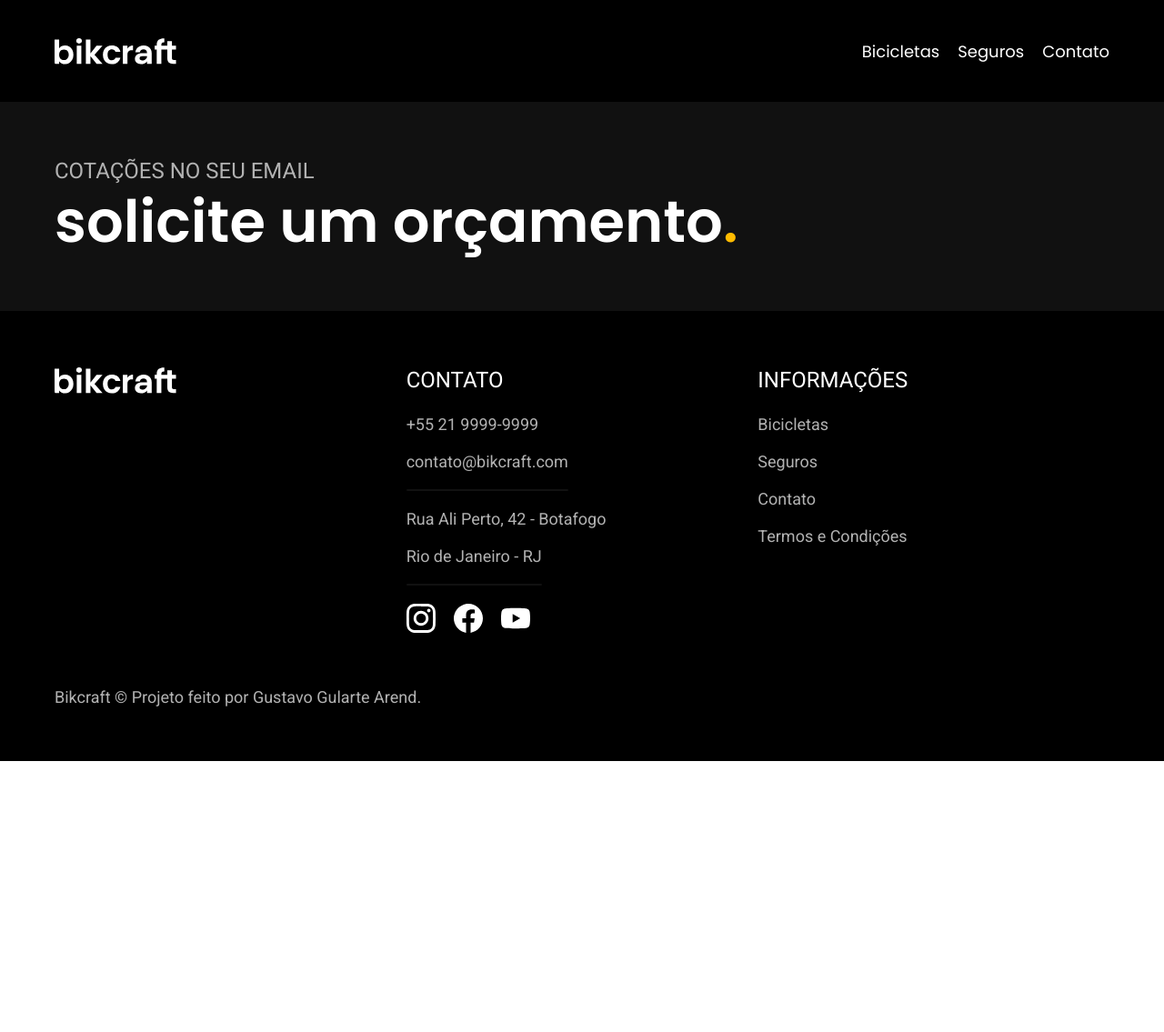
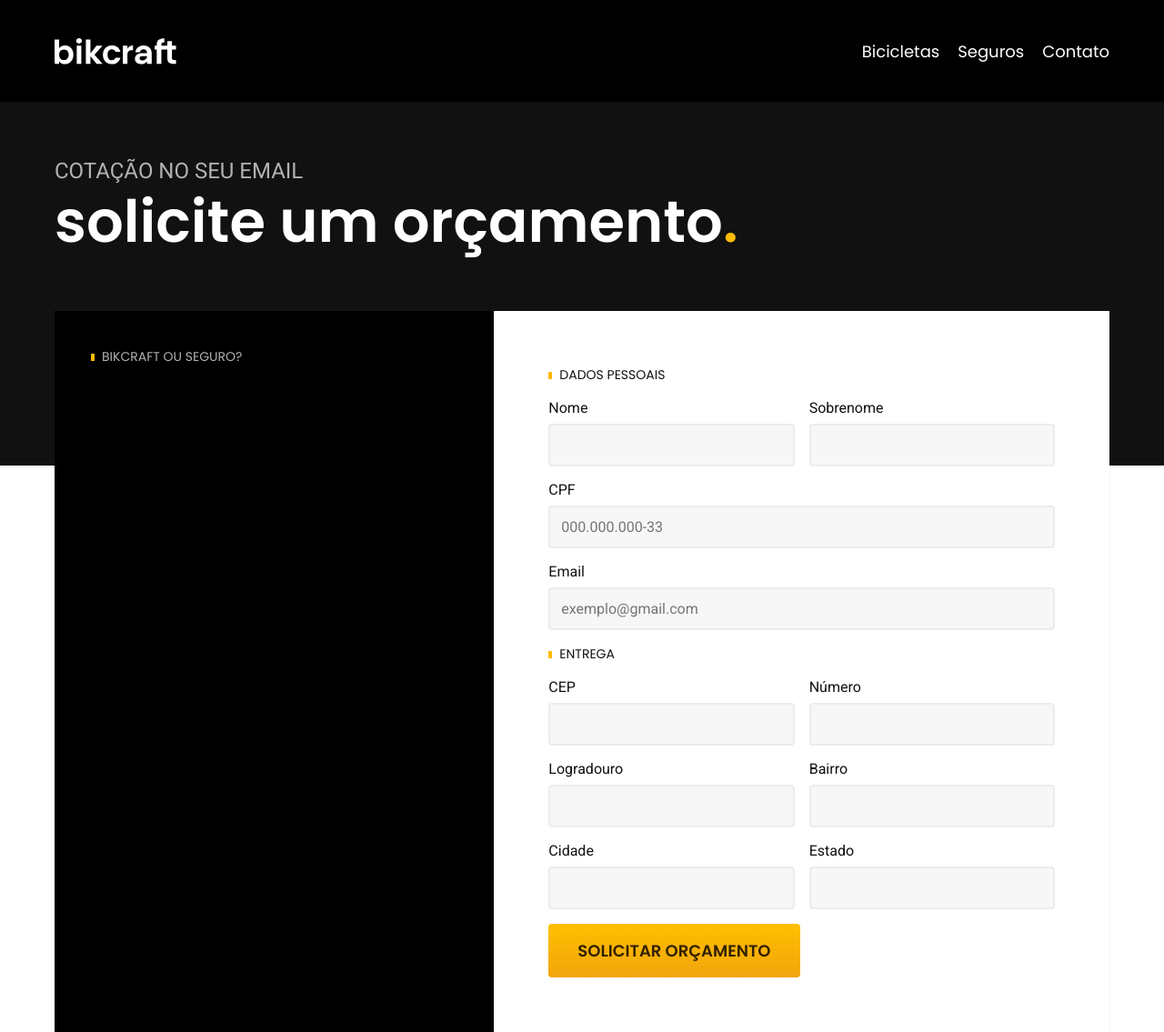
Before and after one commit to gustavogularte/projeto-bikcraft, a plain HTML site: page orcamento.html in a window 1280 px wide. Shown: the top 1135 px of the page at 91% size. Before the commit the page ends 837 px from the top, so only its background shows below. Drawn offline with Linux system fonts and the light colour scheme.

Commit message:
orcamento

```diff
--- a/css/contato.css
+++ b/css/contato.css
@@ -1,8 +1,3 @@
-.contatos-bg {
-  background: linear-gradient(var(--cor-2) 40rem, var(--cor-0) 0px);
-  margin-bottom: 12rem;
-}
-
 .contatos {
   display: grid;
   grid-template-columns: 5fr 7fr;
@@ -129,7 +124,3 @@
     padding: 2rem;
   }
 }
-
-@media (max-width:500px) {
-
-}
--- /dev/null
+++ b/css/orcamento.css
@@ -0,0 +1,25 @@
+.orcamento {
+  display: grid;
+  grid-template-columns: 5fr 7fr;
+}
+
+.orcamento h2 {
+  font-size: 1.4rem;
+  text-transform: uppercase;
+  display: flex;
+  align-items: center;
+  gap: 0.8rem;
+}
+
+.orcamento h2::before {
+  content: '';
+  display: inline-block;
+  background-color: var(--cor-p1);
+  height: 0.8rem;
+  width: 0.4rem;
+}
+
+.orcamento-produto {
+  background-color: var(--cor-3);
+  padding: 4rem;
+}
--- a/css/style.css
+++ b/css/style.css
@@ -21,4 +21,6 @@
 
 @import 'contato.css';
 
+@import 'orcamento.css';
+
 @import 'termos.css';
--- a/css/utilitarios/componentes.css
+++ b/css/utilitarios/componentes.css
@@ -61,6 +61,11 @@
   text-transform: uppercase;
 }
 
+.bg-extendido {
+  background: linear-gradient(var(--cor-2) 40rem, var(--cor-0) 0px);
+  margin-bottom: 12rem;
+}
+
 @media (max-width: 950px) {
   .botao-link {
     font-size: 2rem;
--- a/css/utilitarios/formulario.css
+++ b/css/utilitarios/formulario.css
@@ -1,10 +1,10 @@
-.contatos-formulario {
+.form {
   background-color: var(--cor-0);
   padding: 6rem;
   box-shadow: 0 1px 2px rgba(0, 0, 0, 0.1);
 }
 
-.contatos-formulario form {
+.form {
   display: grid;
   grid-template-columns: 1fr 1fr;
   gap: 1.6rem;
@@ -35,18 +35,19 @@ textarea:focus {
   grid-column: 1/-1;
 }
 
-.contatos-formulario button {
+.form button {
   border: none;
   cursor: pointer;
   outline-color: var(--cor-p1);
+  justify-self: start;
 }
 
 @media (max-width: 800px) {
-  .contatos-formulario {
+  .form {
     padding: 2rem;
   }
 
-  .contatos-formulario form {
+  .form {
     grid-template-columns: 1fr;
   }
 }
--- a/orcamento.html
+++ b/orcamento.html
@@ -23,11 +23,61 @@
     </div>
   </header>
 
-  <main>
+  <main class="bg-extendido">
     <div class="titulo">
-      <p class="fn-1 c-1 container">Cotações no seu email</p>
+      <p class="fn-1 c-1 container">Cotação no seu email</p>
       <h1 class="f-1 c-0 container">solicite um orçamento<span class="p-1">.</span></h1>
     </div>
+    <form class="orcamento container">
+      <section class="orcamento-produto">
+        <h2 class="span-2 f-3 c-1">Bikcraft ou seguro?</h2>
+      </section>
+      <article class="form fn-3 c-2">
+        <h2 class="span-2 f-3 c-2 ">Dados pessoais</h2>
+        <div>
+          <label for="nome">Nome</label>
+          <input type="text" id="nome" name="nome">
+        </div>
+        <div>
+          <label for="sobrenome">Sobrenome</label>
+          <input type="text" id="sobrenome" name="sobrenome">
+        </div>
+        <div class="span-2">
+          <label for="cpf">CPF</label>
+          <input type="text" id="cpf" name="cpf" placeholder="000.000.000-33">
+        </div>
+        <div class="span-2">
+          <label for="email">Email</label>
+          <input type="email" name="email" id="email" placeholder="exemplo@gmail.com"></input>
+        </div>
+        <h2 class="span-2 f-3 c-2">Entrega</h2>
+        <div>
+          <label for="cep">CEP</label>
+          <input type="text" name="cep" id="cep"></input>
+        </div>
+        <div>
+          <label for="numero">Número</label>
+          <input type="text" name="numero" id="numero"></input>
+        </div>
+        <div>
+          <label for="logradouro">Logradouro</label>
+          <input type="text" name="logradouro" id="logradouro"></input>
+        </div>
+        <div>
+          <label for="bairro">Bairro</label>
+          <input type="text" name="bairro" id="bairro"></input>
+        </div>
+        <div>
+          <label for="cidade">Cidade</label>
+          <input type="text" name="cidade" id="cidade"></input>
+        </div>
+        <div>
+          <label for="estado">Estado</label>
+          <input type="text" name="estado" id="estado"></input>
+        </div>
+        <button class="botao span-2 f-3">Solicitar orçamento</button>
+      </article>
+    </form>
   </main>
 
   <footer class="footer-bg">
```
Also changed, not shown: contato.html (+3 -5 lines).
